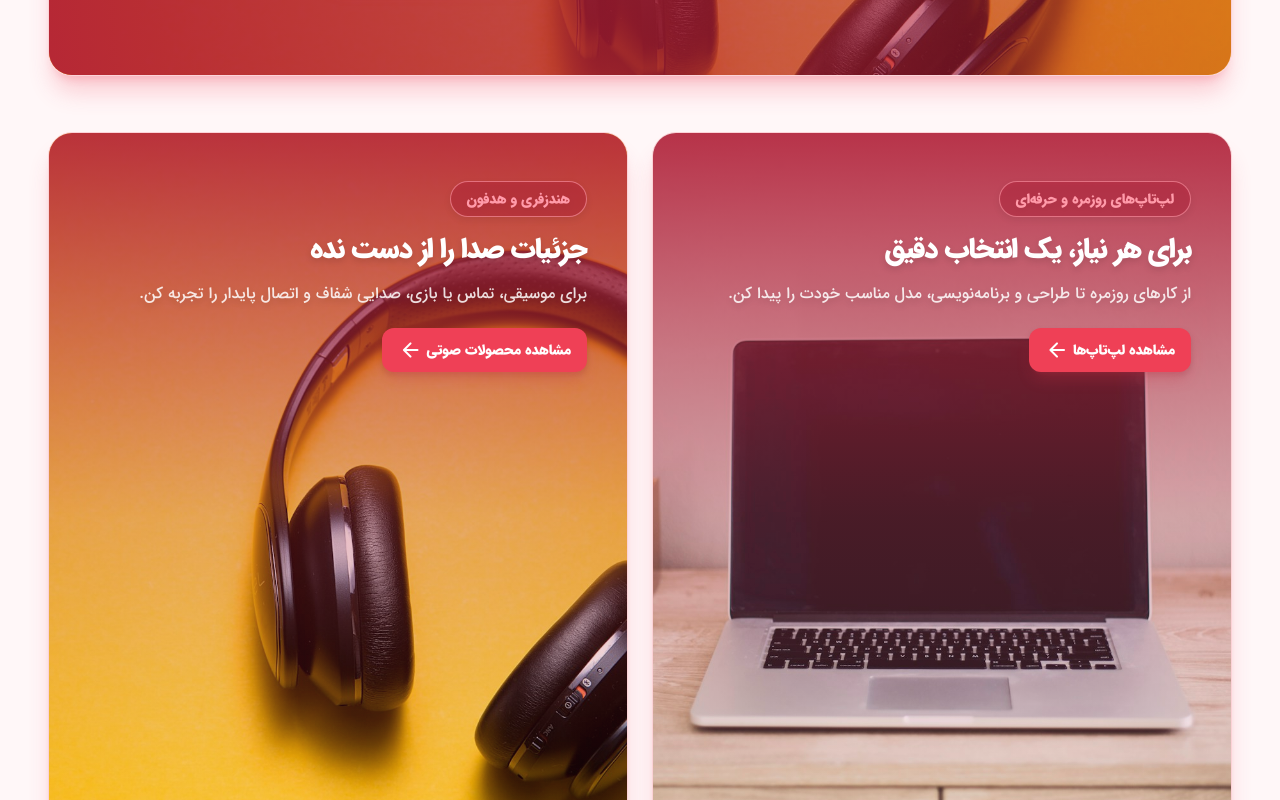
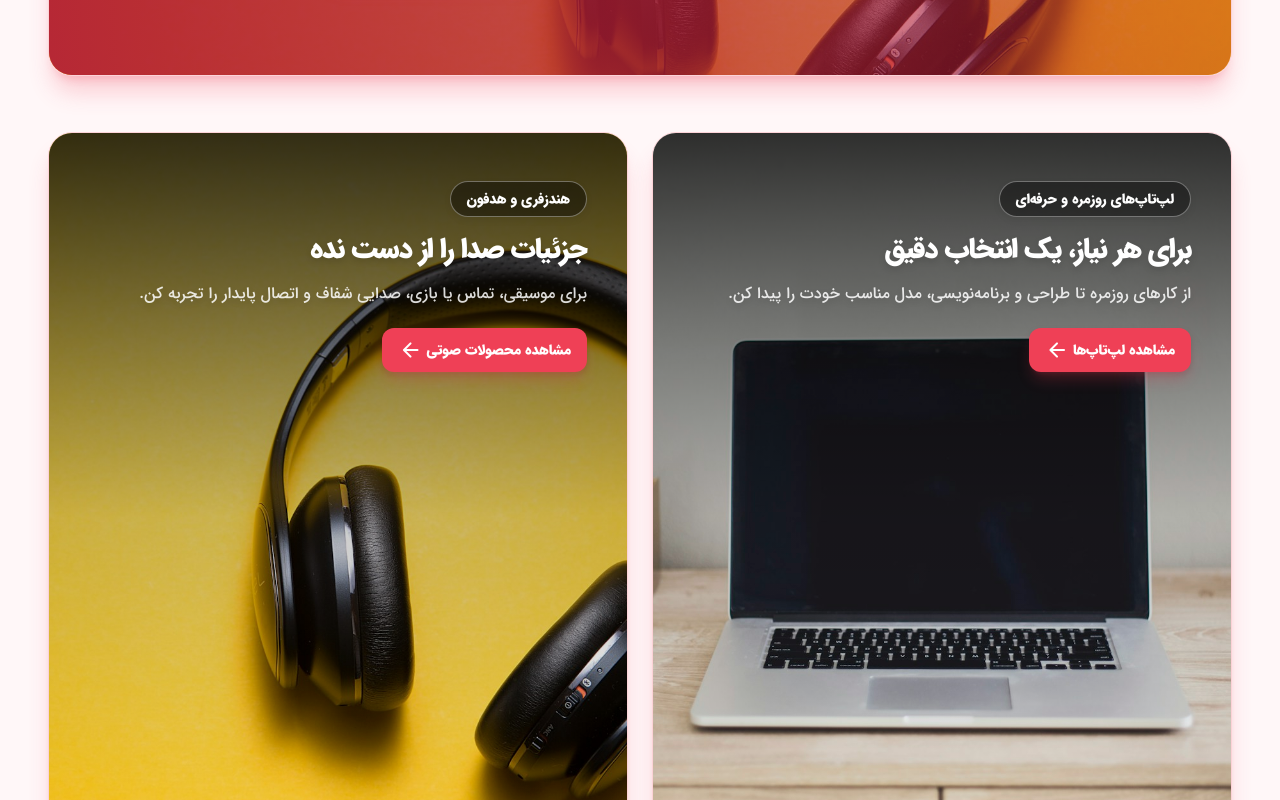
Before and after one commit to barsum-bahiraei/TopStock360, a Next.js app in the folder Website/: page / in a window 1280 px wide. Shown: the part 1540-2340 px from the top of the page. Built offline with nearby package versions, Linux system fonts and the light colour scheme; no server answers.

Commit message:
change color

```diff
--- a/Website/features/home/components/category-promos.tsx
+++ b/Website/features/home/components/category-promos.tsx
@@ -53,18 +53,18 @@ const outdoorEssentialsPromos = [
   },
 ] as const satisfies readonly Promo[];
 
-function PromoGrid({ items, label }: { items: readonly Promo[]; label: string }) {
+function PromoGrid({ items, label, redOverlay = false }: { items: readonly Promo[]; label: string; redOverlay?: boolean }) {
   return (
     <section aria-label={label} className="bg-background px-4 pb-10 text-white sm:px-8 sm:pb-14 lg:px-12">
       <div className="mx-auto grid w-full max-w-[1700px] gap-5 lg:grid-cols-2 lg:gap-6">
         {items.map((promo) => (
           <Link key={promo.href} href={promo.href} className="group relative block min-h-[32rem] overflow-hidden rounded-3xl border border-primary/20 shadow-xl shadow-primary-shadow outline-none focus-visible:ring-2 focus-visible:ring-ring focus-visible:ring-offset-2 sm:min-h-[40rem] lg:min-h-[48rem]">
             <Image src={promo.image} alt={promo.imageAlt} fill sizes="(max-width: 1023px) 100vw, 50vw" className="object-cover transition-transform duration-700 group-hover:scale-[1.025]" />
-            <span className="absolute inset-0 bg-gradient-to-b from-secondary/90 via-secondary/30 to-transparent" aria-hidden="true" />
+            <span className={`absolute inset-0 bg-gradient-to-b to-transparent ${redOverlay ? "from-secondary/90 via-secondary/30" : "from-black/80 via-black/20"}`} aria-hidden="true" />
 
             <span className="relative z-10 flex min-h-[32rem] items-start px-5 py-8 sm:min-h-[40rem] sm:px-9 sm:py-10 lg:min-h-[48rem] lg:px-10 lg:py-12">
               <span className="block w-full min-w-0 text-right drop-shadow-md">
-                <span className="inline-flex min-h-8 items-center rounded-full border border-accent/60 bg-secondary/45 px-3 text-xs font-black text-accent backdrop-blur-sm sm:min-h-9 sm:px-4 sm:text-sm">{promo.eyebrow}</span>
+                <span className={`inline-flex min-h-8 items-center rounded-full px-3 text-xs font-black backdrop-blur-sm sm:min-h-9 sm:px-4 sm:text-sm ${redOverlay ? "border border-accent/60 bg-secondary/45 text-accent" : "border border-white/35 bg-black/40 text-white"}`}>{promo.eyebrow}</span>
                 <strong className="mt-4 block whitespace-nowrap text-[clamp(1rem,2.2vw,2.25rem)] font-black leading-tight tracking-[-0.04em]">{promo.title}</strong>
                 <span className="mt-3 block text-sm font-medium leading-7 text-white/85 sm:text-base">{promo.description}</span>
                 <span className="mt-5 inline-flex min-h-10 items-center gap-1 rounded-xl bg-primary px-4 text-xs font-black text-primary-foreground shadow-lg shadow-primary-shadow sm:min-h-11 sm:text-sm">
@@ -85,5 +85,5 @@ export function CategoryPromos() {
 }
 
 export function OutdoorEssentialsPromos() {
-  return <PromoGrid items={outdoorEssentialsPromos} label="لوازم دیجیتال منتخب" />;
+  return <PromoGrid items={outdoorEssentialsPromos} label="لوازم دیجیتال منتخب" redOverlay />;
 }
```
